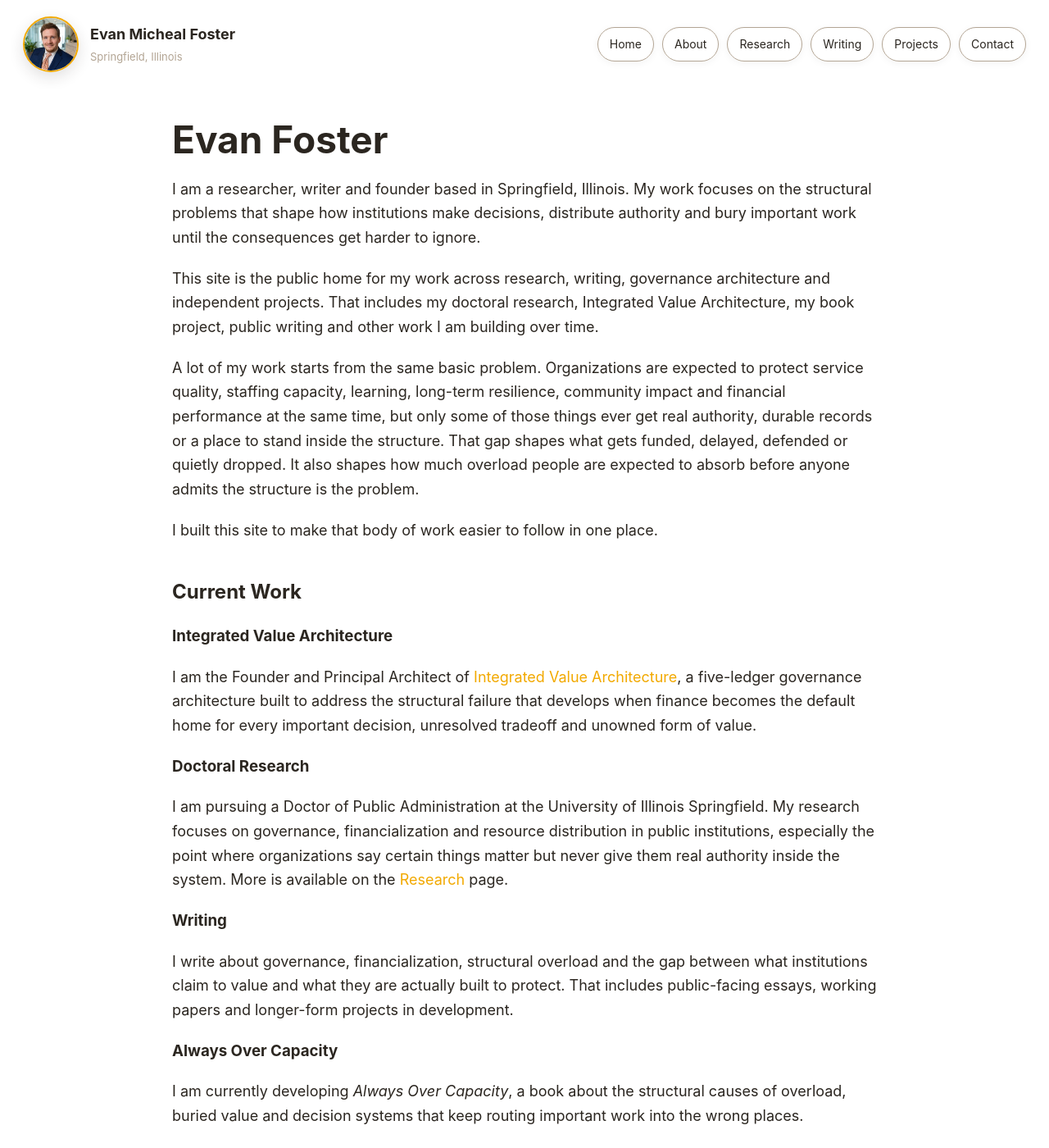
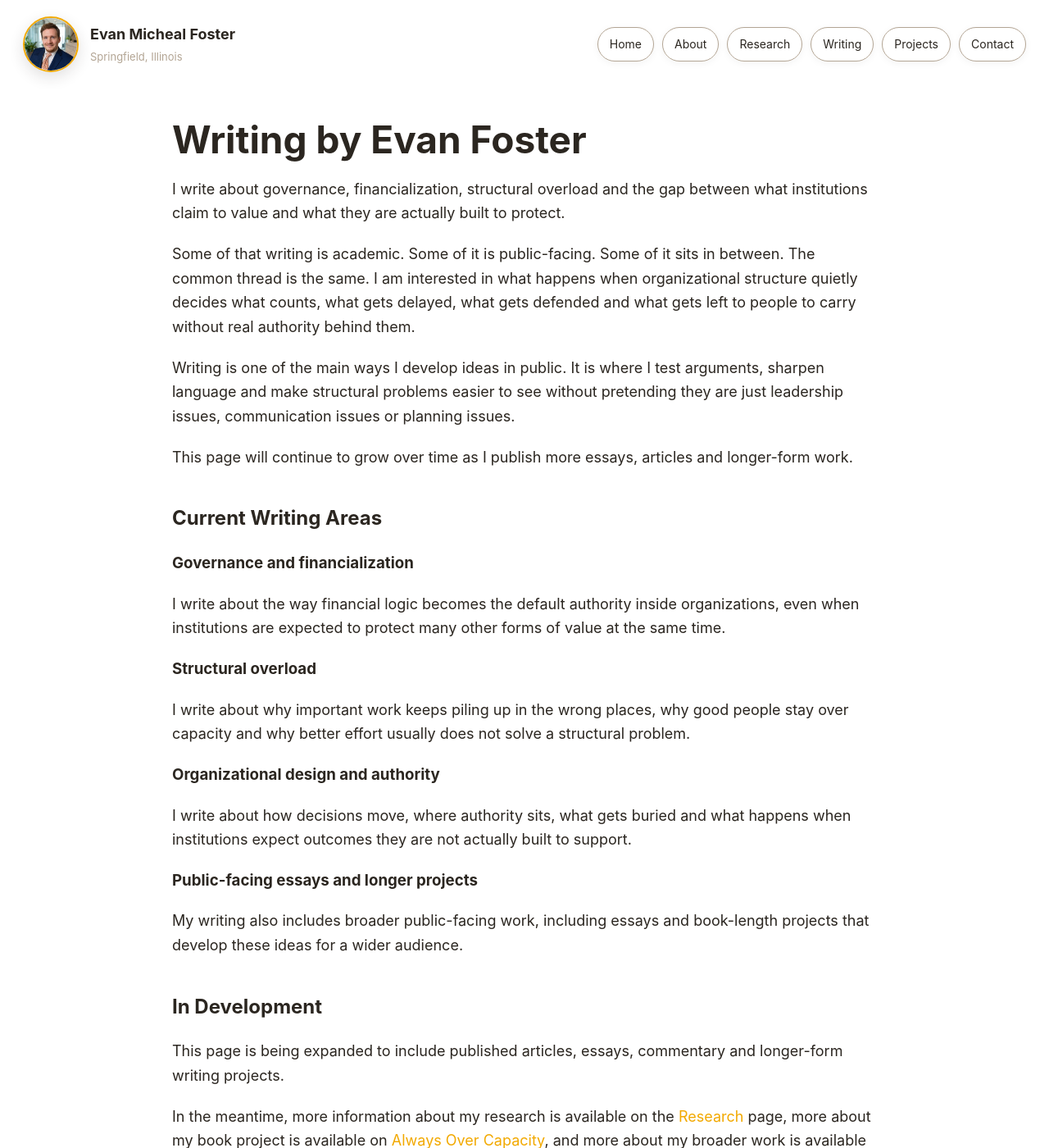
Before and after one commit to efost7873/evanmichealfoster.com, a Jekyll site: the page built from writing.md, in a window 1280 px wide and 1400 px high. Shown: the whole window at 82% size. Built offline with Jekyll 4.4.1, drawn with Linux system fonts in a browser that asks for light colours; some of the changed text lies outside the part shown.

Commit message:
Revise writing.md for clarity and focus on writing
Updated the title and description to better reflect the focus on writing. Revised sections to clarify writing areas and current projects.

```diff
--- a/writing.md
+++ b/writing.md
@@ -1,56 +1,40 @@
 ---
 layout: default
-title: Evan Micheal Foster | Research, Writing and Projects | Springfield, Illinois
-description: Official website of Evan Micheal Foster in Springfield, Illinois. Explore his research, writing, doctoral work, Integrated Value Architecture, articles and current projects.
+title: Writing by Evan Foster | Articles, Essays and Public Writing
 permalink: /writing/
+description: Writing by Evan Foster on governance, financialization, structural overload, public administration and organizational life.
 ---
 
-# Evan Foster
+# Writing by Evan Foster
 
-I am a researcher, writer and founder based in Springfield, Illinois. My work focuses on the structural problems that shape how institutions make decisions, distribute authority and bury important work until the consequences get harder to ignore.
+I write about governance, financialization, structural overload and the gap between what institutions claim to value and what they are actually built to protect.
 
-This site is the public home for my work across research, writing, governance architecture and independent projects. That includes my doctoral research, Integrated Value Architecture, my book project, public writing and other work I am building over time.
+Some of that writing is academic. Some of it is public-facing. Some of it sits in between. The common thread is the same. I am interested in what happens when organizational structure quietly decides what counts, what gets delayed, what gets defended and what gets left to people to carry without real authority behind them.
 
-A lot of my work starts from the same basic problem. Organizations are expected to protect service quality, staffing capacity, learning, long-term resilience, community impact and financial performance at the same time, but only some of those things ever get real authority, durable records or a place to stand inside the structure. That gap shapes what gets funded, delayed, defended or quietly dropped. It also shapes how much overload people are expected to absorb before anyone admits the structure is the problem.
+Writing is one of the main ways I develop ideas in public. It is where I test arguments, sharpen language and make structural problems easier to see without pretending they are just leadership issues, communication issues or planning issues.
 
-I built this site to make that body of work easier to follow in one place.
+This page will continue to grow over time as I publish more essays, articles and longer-form work.
 
-## Current Work
+## Current Writing Areas
 
-### Integrated Value Architecture
+### Governance and financialization
 
-I am the Founder and Principal Architect of [Integrated Value Architecture](https://integratedvaluearchitecture.com), a five-ledger governance architecture built to address the structural failure that develops when finance becomes the default home for every important decision, unresolved tradeoff and unowned form of value.
+I write about the way financial logic becomes the default authority inside organizations, even when institutions are expected to protect many other forms of value at the same time.
 
-### Doctoral Research
+### Structural overload
 
-I am pursuing a Doctor of Public Administration at the University of Illinois Springfield. My research focuses on governance, financialization and resource distribution in public institutions, especially the point where organizations say certain things matter but never give them real authority inside the system. More is available on the [Research](/research/) page.
+I write about why important work keeps piling up in the wrong places, why good people stay over capacity and why better effort usually does not solve a structural problem.
 
-### Writing
+### Organizational design and authority
 
-I write about governance, financialization, structural overload and the gap between what institutions claim to value and what they are actually built to protect. That includes public-facing essays, working papers and longer-form projects in development.
+I write about how decisions move, where authority sits, what gets buried and what happens when institutions expect outcomes they are not actually built to support.
 
-### Always Over Capacity
+### Public-facing essays and longer projects
 
-I am currently developing *Always Over Capacity*, a book about the structural causes of overload, buried value and decision systems that keep routing important work into the wrong places.
+My writing also includes broader public-facing work, including essays and book-length projects that develop these ideas for a wider audience.
 
-### Projects
+## In Development
 
-My work is not limited to research and governance. I am also building independent projects, including apps and other tools, as part of a broader portfolio of work that reflects how I think, what I notice and what I want to build over time.
+This page is being expanded to include published articles, essays, commentary and longer-form writing projects.
 
-## Background
-
-Before founding Integrated Value Architecture, I served as Senior Director of Healthy Air Solutions at the American Lung Association, where I led national environmental health initiatives and managed major program and grant portfolios across multiple states. Earlier in my career, I worked in the automotive industry and became a Finance Director at a car dealership in my early twenties. Across very different settings, I kept seeing the same pattern. Smart, capable people were doing serious work inside systems that made it harder than it needed to be to act, coordinate, protect capacity or invest in what the organization would actually need later.
-
-I hold a Bachelor of Science in Biology with an emphasis in pre-medicine and a Master of Public Health from the University of Illinois Springfield.
-
-## Start Here
-
-For a fuller picture of who I am and how I think, visit [About](/about/).
-
-For research, publications and working papers, visit [Research](/research/).
-
-For a clearer professional profile tied to my name and location, visit [Evan Foster Springfield, Illinois](/evan-foster-springfield-il/).
-
-For more about where I live and work, visit [Springfield](/springfield/).
-
-For direct outreach, visit [Contact](/contact/).
+In the meantime, more information about my research is available on the [Research](/research/) page, more about my book project is available on [Always Over Capacity](/always-over-capacity/), and more about my broader work is available on the [About](/about/) page.
```
